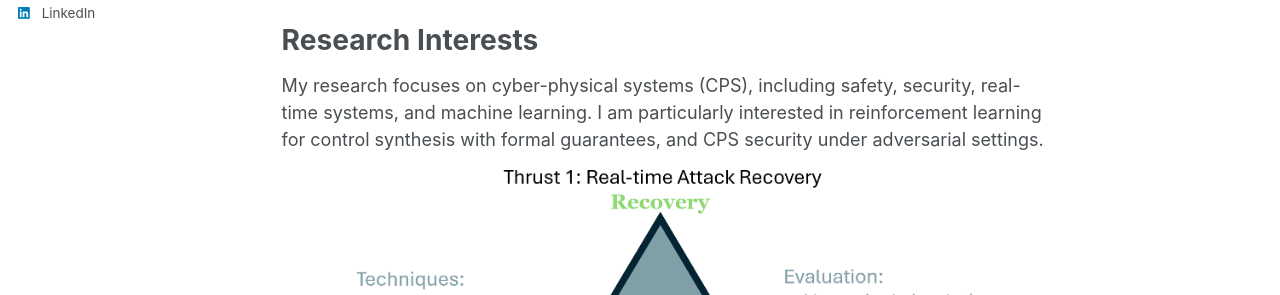
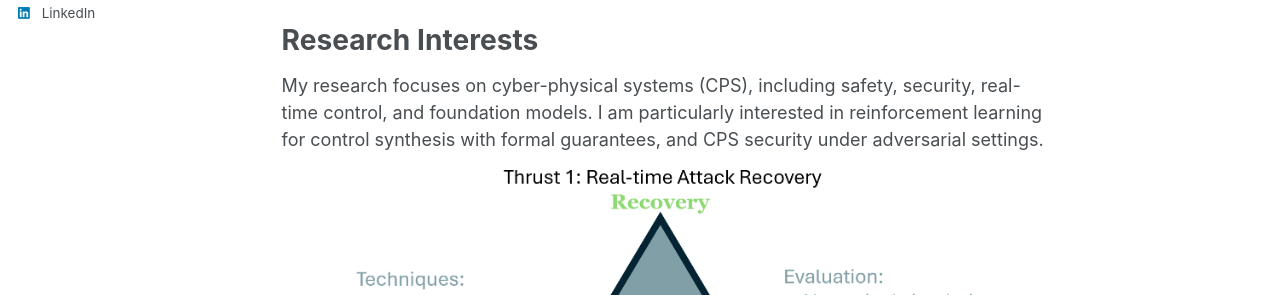
Before and after one commit to Mengyuliu0520/Mengyuliu0520.github.io, a Jekyll site: the page built from _pages/about.md, in a window 1280 px wide and 900 px high. Shown: the part 430-725 px from the top of the window. Built offline with Jekyll 4.4.1, drawn with Linux system fonts in a browser that asks for light colours; some web fonts are replaced.

Commit message:
Update about.md

```diff
--- a/_pages/about.md
+++ b/_pages/about.md
@@ -14,7 +14,7 @@ Email: mengyu DOT liu AT wsu.edu
 
 # Research Interests
 
-My research focuses on cyber-physical systems (CPS), including safety, security, real-time systems, and machine learning. I am particularly interested in reinforcement learning for control synthesis with formal guarantees, and CPS security under adversarial settings.
+My research focuses on cyber-physical systems (CPS), including safety, security, real-time control, and foundation models. I am particularly interested in reinforcement learning for control synthesis with formal guarantees, and CPS security under adversarial settings.
 ![My research](/images/research.png)
 
 
```
